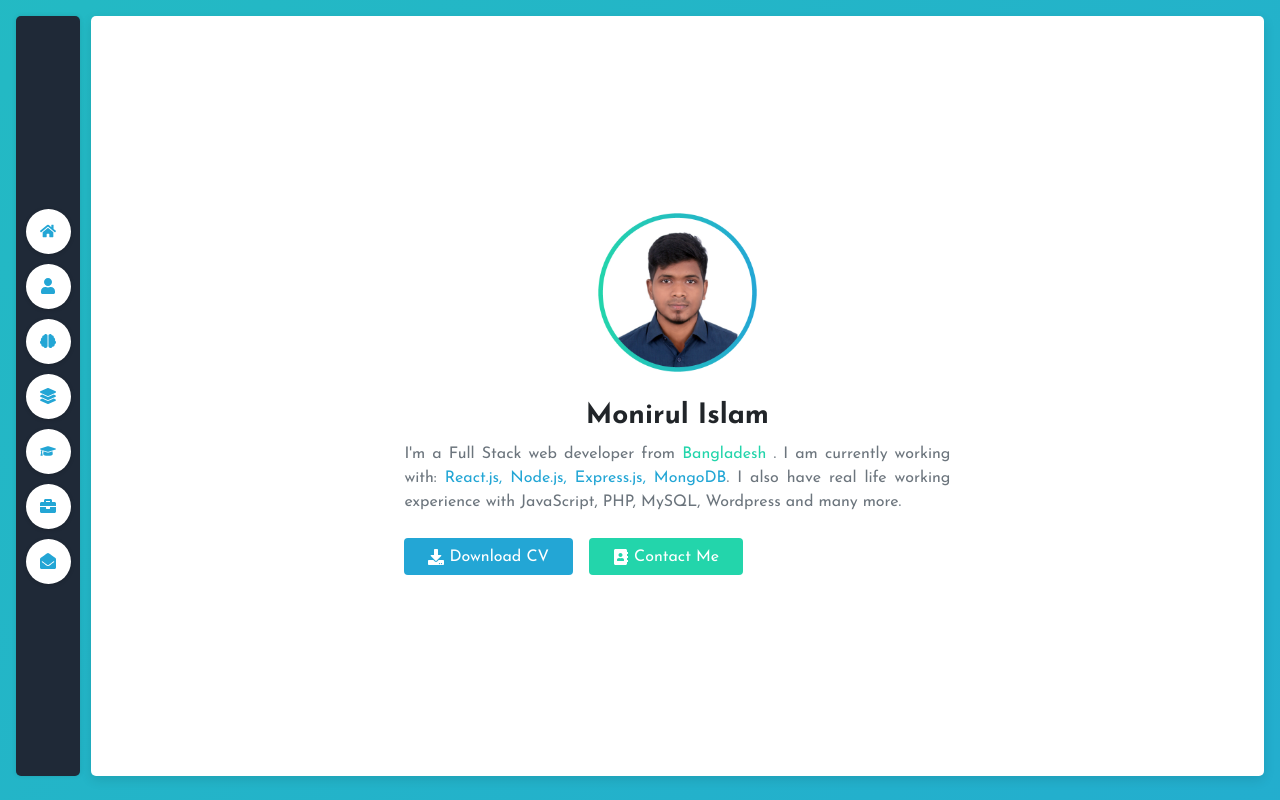
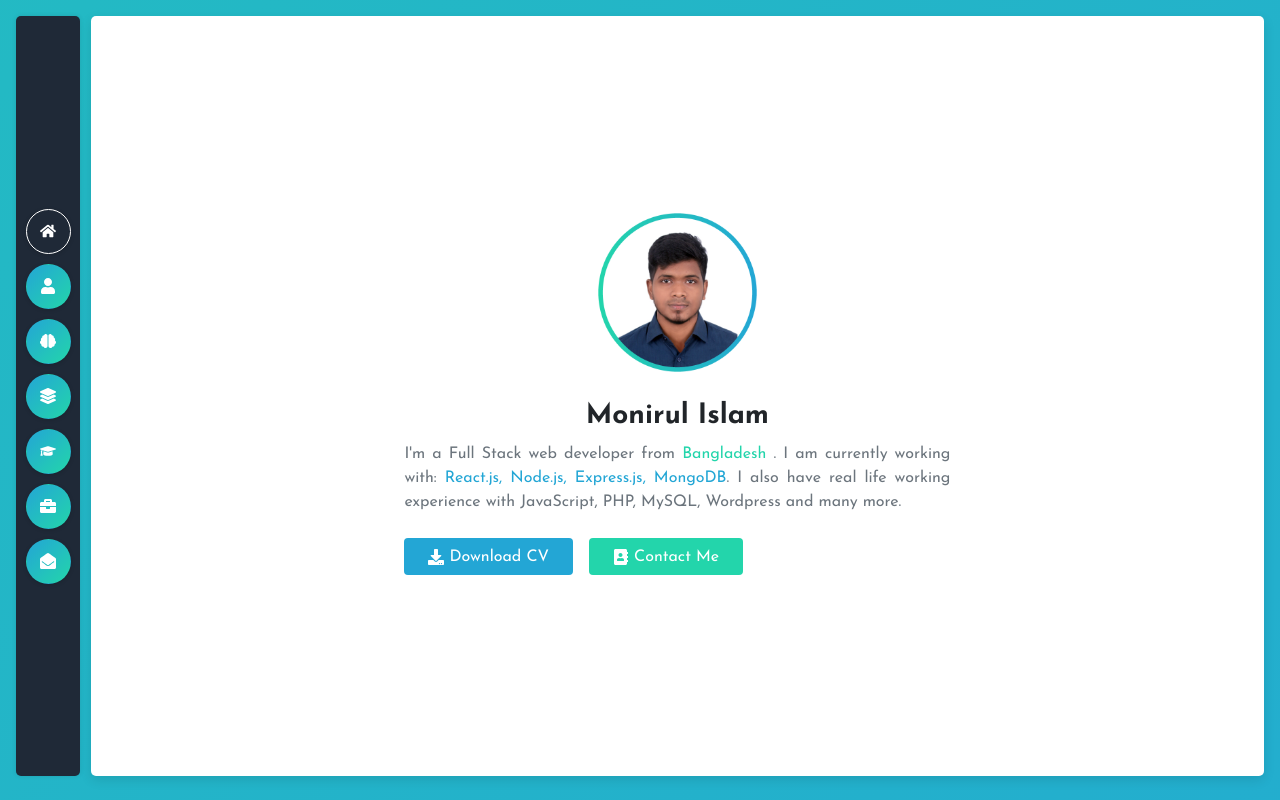
Before and after one commit to islam-monirul/monirul-islam-portfolio-web, a React (Create React App) app: page / in a window 1280 px wide. Built offline with nearby package versions, Linux system fonts and the light colour scheme.

Commit message:
education added

```diff
--- a/package.json
+++ b/package.json
@@ -16,6 +16,7 @@
     "react-icons": "^4.3.1",
     "react-router-dom": "^5.3.0",
     "react-scripts": "4.0.3",
+    "react-vertical-timeline-component": "^3.5.2",
     "web-vitals": "^1.0.1"
   },
   "scripts": {
--- a/src/App.css
+++ b/src/App.css
@@ -68,15 +68,37 @@ body {
 
 .mainBody {
   min-height: 95vh;
+  max-height: 95vh;
   background-color: #fff;
   box-shadow: rgba(0, 0, 0, 0.1) 0px 4px 12px;
   width: 94%;
-  /* overflow-y: scroll; */
+  overflow-y: scroll;
   border-radius: 5px;
 
   display: flex;
   justify-content: center;
   align-items: center;
+}
+
+.mainBody::-webkit-scrollbar {
+  width: 0.2rem;
+}
+
+.mainBody::-webkit-scrollbar-track {
+  box-shadow: inset 0 4 12px rgba(0, 0, 0, 0.1);
+}
+
+.mainBody::-webkit-scrollbar-thumb {
+  background-color: var(--colorSecondary);
+  outline: 1px solid var(--colorPrimary);
+}
+
+.vertical-timeline::before {
+  background: #23d5ab !important;
+}
+
+.vertical-timeline-element-content {
+  box-shadow: rgba(0, 0, 0, 0.1) 0px 4px 12px !important;
 }
 
 @media screen and (min-width: 767px) and (max-width: 1100px) {
--- a/src/Components/Sidebar/Sidebar.css
+++ b/src/Components/Sidebar/Sidebar.css
@@ -8,7 +8,11 @@
   display: flex;
   justify-content: center;
   align-items: center;
-  background-color: #fff;
+  background-image: linear-gradient(
+    to right bottom,
+    var(--colorPrimary),
+    var(--colorSecondary)
+  );
   height: 45px;
   width: 45px;
   border-radius: 50%;
@@ -19,12 +23,16 @@
 }
 
 .icon {
-  color: #23a6d5;
+  color: #fff;
   transition: all 1s ease;
 }
 
 .iconBox:hover {
-  background-color: #23a6d5;
+  background-image: linear-gradient(
+    to right bottom,
+    var(--colorSecondary),
+    var(--colorPrimary)
+  );
 }
 
 .iconBox:hover .icon {
@@ -48,3 +56,9 @@
 .iconBox:hover .iconTooltip {
   opacity: 1;
 }
+
+.activeIconBox {
+  background-image: none;
+  background-color: var(--colorGrey);
+  border: 1px solid var(--colorWhite);
+}
--- a/src/Components/Sidebar/Sidebar.js
+++ b/src/Components/Sidebar/Sidebar.js
@@ -1,4 +1,4 @@
-import React from "react";
+import React, { useState } from "react";
 import "./Sidebar.css";
 import {
   FaHome,
@@ -13,15 +13,28 @@ import { Button } from "react-bootstrap";
 import { NavLink } from "react-router-dom";
 
 const Sidebar = () => {
+  const [active, setActive] = useState(0);
+
+  const changeNav = (num) => {
+    setActive(num);
+  };
+
   return (
     <div className="sideNav">
-      <Button variant="transparent" className="iconBox" as={NavLink} to="/home">
+      <Button
+        variant="transparent"
+        className={active === 0 ? "iconBox activeIconBox" : "iconBox"}
+        onClick={() => changeNav(0)}
+        as={NavLink}
+        to="/home"
+      >
         <p className="iconTooltip">Home</p>
         <FaHome className="icon" />
       </Button>
       <Button
         variant="transparent"
-        className="iconBox"
+        className={active === 1 ? "iconBox activeIconBox" : "iconBox"}
+        onClick={() => changeNav(1)}
         as={NavLink}
         to="/about"
       >
@@ -30,7 +43,8 @@ const Sidebar = () => {
       </Button>
       <Button
         variant="transparent"
-        className="iconBox"
+        className={active === 2 ? "iconBox activeIconBox" : "iconBox"}
+        onClick={() => changeNav(2)}
         as={NavLink}
         to="/skills"
       >
@@ -39,7 +53,8 @@ const Sidebar = () => {
       </Button>
       <Button
         variant="transparent"
-        className="iconBox"
+        className={active === 3 ? "iconBox activeIconBox" : "iconBox"}
+        onClick={() => changeNav(3)}
         as={NavLink}
         to="/projects"
       >
@@ -48,7 +63,8 @@ const Sidebar = () => {
       </Button>
       <Button
         variant="transparent"
-        className="iconBox"
+        className={active === 4 ? "iconBox activeIconBox" : "iconBox"}
+        onClick={() => changeNav(4)}
         as={NavLink}
         to="/education"
       >
@@ -57,7 +73,8 @@ const Sidebar = () => {
       </Button>
       <Button
         variant="transparent"
-        className="iconBox"
+        className={active === 5 ? "iconBox activeIconBox" : "iconBox"}
+        onClick={() => changeNav(5)}
         as={NavLink}
         to="/experience"
       >
@@ -66,7 +83,8 @@ const Sidebar = () => {
       </Button>
       <Button
         variant="transparent"
-        className="iconBox"
+        className={active === 6 ? "iconBox activeIconBox" : "iconBox"}
+        onClick={() => changeNav(6)}
         as={NavLink}
         to="/contact"
       >
--- a/src/Pages/Education/Education.js
+++ b/src/Pages/Education/Education.js
@@ -1,10 +1,60 @@
-import React from "react";
+import React, { useEffect, useState } from "react";
+import {
+  VerticalTimeline,
+  VerticalTimelineElement,
+} from "react-vertical-timeline-component";
+import "react-vertical-timeline-component/style.min.css";
+import { FaGraduationCap } from "react-icons/fa";
+import { Col, Container, Row } from "react-bootstrap";
+import "./Education.css";
 
 const Education = () => {
+  const [educations, setEducations] = useState();
+
+  useEffect(() => {
+    fetch("http://localhost:5000/education")
+      .then((res) => res.json())
+      .then((data) => {
+        // console.log(data);
+        setEducations(data);
+      });
+  }, []);
+
   return (
-    <div>
-      <h1>This is Education</h1>
-    </div>
+    <Container>
+      <Row className="d-flex justify-content-center">
+        <Col md={9} className="">
+          <VerticalTimeline>
+            {educations?.map((education) => (
+              <VerticalTimelineElement
+                className="vertical-timeline-element"
+                date={education?.passingYear}
+                iconStyle={{ background: "#23d5ab", color: "#fff" }}
+                icon={<FaGraduationCap />}
+                key={education._id}
+              >
+                <h5 className="vertical-timeline-element-title">
+                  {education?.degree}
+                </h5>
+                <h6 className="vertical-timeline-element-subtitle lh-1">
+                  {education?.subject}
+                </h6>
+                <p className="lh-1">
+                  <span style={{ color: "var(--colorPrimary)" }}>
+                    {parseFloat(education?.result).toFixed(2)}
+                  </span>{" "}
+                  out of{" "}
+                  <span style={{ color: "var(--colorPrimary)" }}>
+                    {parseFloat(education?.outOf).toFixed(2)}
+                  </span>
+                </p>
+                <p className="lh-1 mt-1">{education?.institute}</p>
+              </VerticalTimelineElement>
+            ))}
+          </VerticalTimeline>
+        </Col>
+      </Row>
+    </Container>
   );
 };
 
```
Also changed, not shown: src/Pages/Education/Education.css (added), 1 other file (tests, documents, lock files or other folders).
